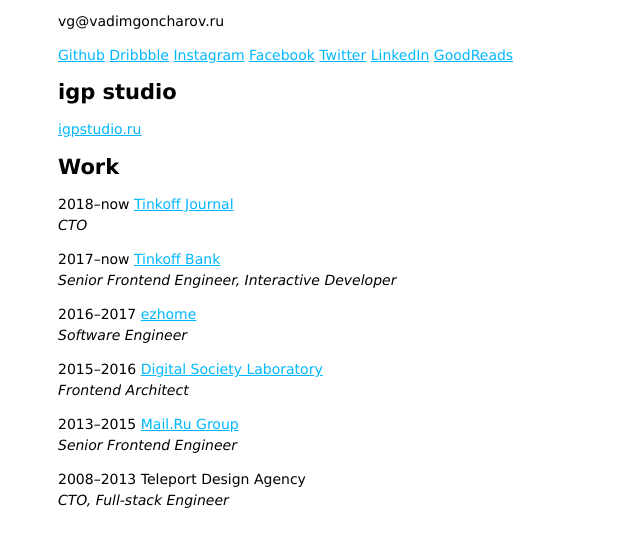
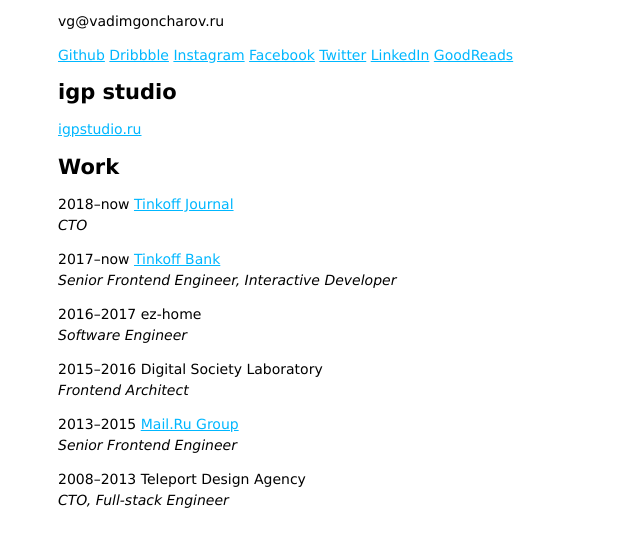
Before and after one commit to vadimgoncharov/vadimgoncharov.ru, a plain HTML site: page docs/index.html in a window 1280 px wide. Shown: the part 139-686 px from the top of the page, without its empty margins (0-640 px from the left). Drawn offline with Linux system fonts and the light colour scheme.

Commit message:
Remove ezhome and dsl links

```diff
--- a/docs/index.html
+++ b/docs/index.html
@@ -59,8 +59,8 @@
     <h2>Work</h2>
     <p>2018–now <a href="https://journal.tinkoff.ru/">Tinkoff Journal</a> <i>CTO</i></p>
     <p>2017–now <a href="https://www.tinkoff.ru/">Tinkoff Bank</a> <i>Senior Frontend Engineer, Interactive Developer</i></p>
-    <p>2016–2017 <a href="https://www.ezhome.com">ezhome</a> <i>Software Engineer</i></p>
-    <p>2015–2016 <a href="http://digsolab.com">Digital Society Laboratory</a> <i>Frontend Architect</i></p>
+    <p>2016–2017 <span>ez-home</span> <i>Software Engineer</i></p>
+    <p>2015–2016 <span>Digital Society Laboratory</span> <i>Frontend Architect</i></p>
     <p>2013–2015 <a href="http://mail.ru">Mail.Ru Group</a> <i>Senior Frontend Engineer</i></p>
     <p>2008–2013 <span>Teleport Design Agency</span> <i>CTO, Full-stack Engineer</i></p>
 </body>
```
